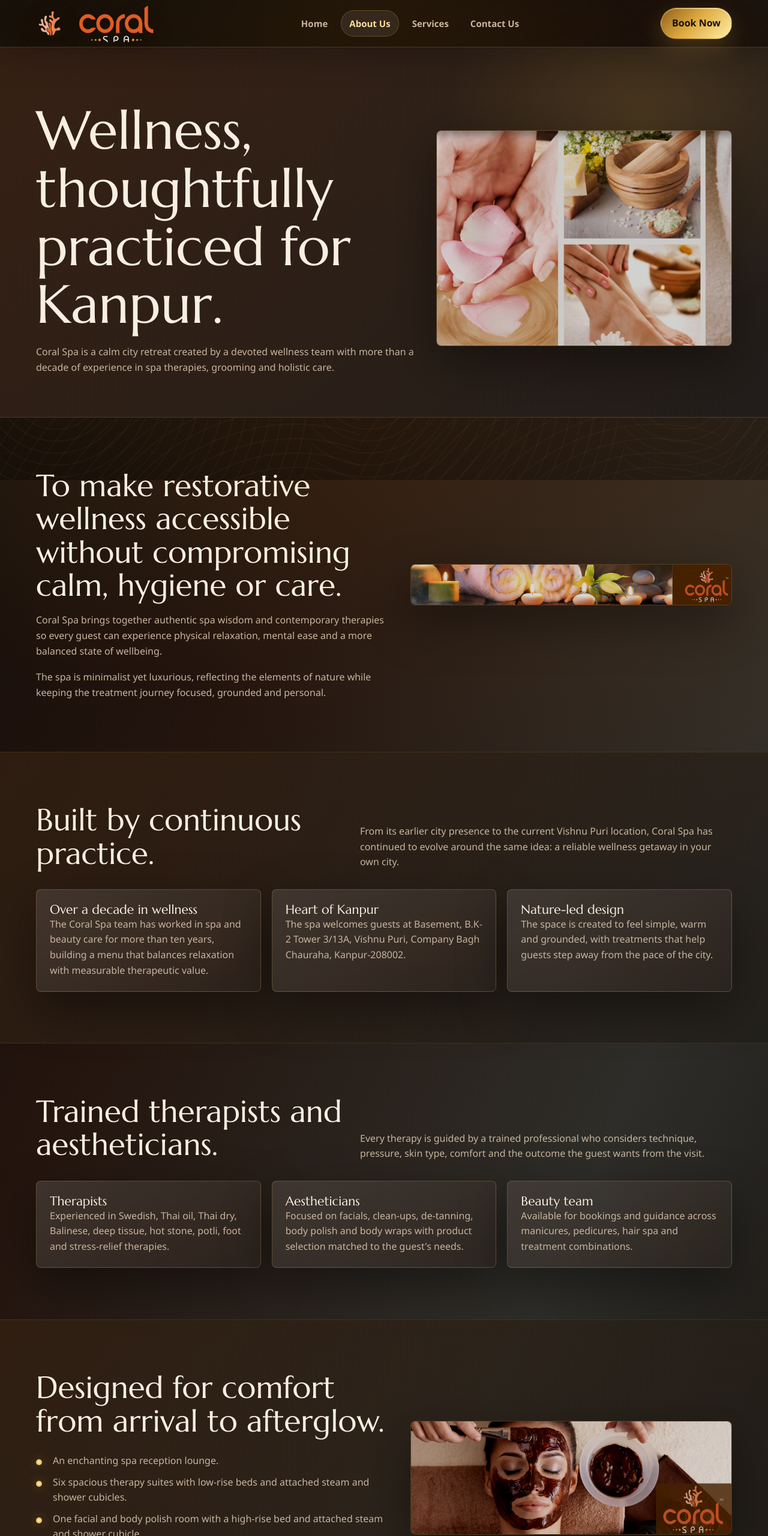
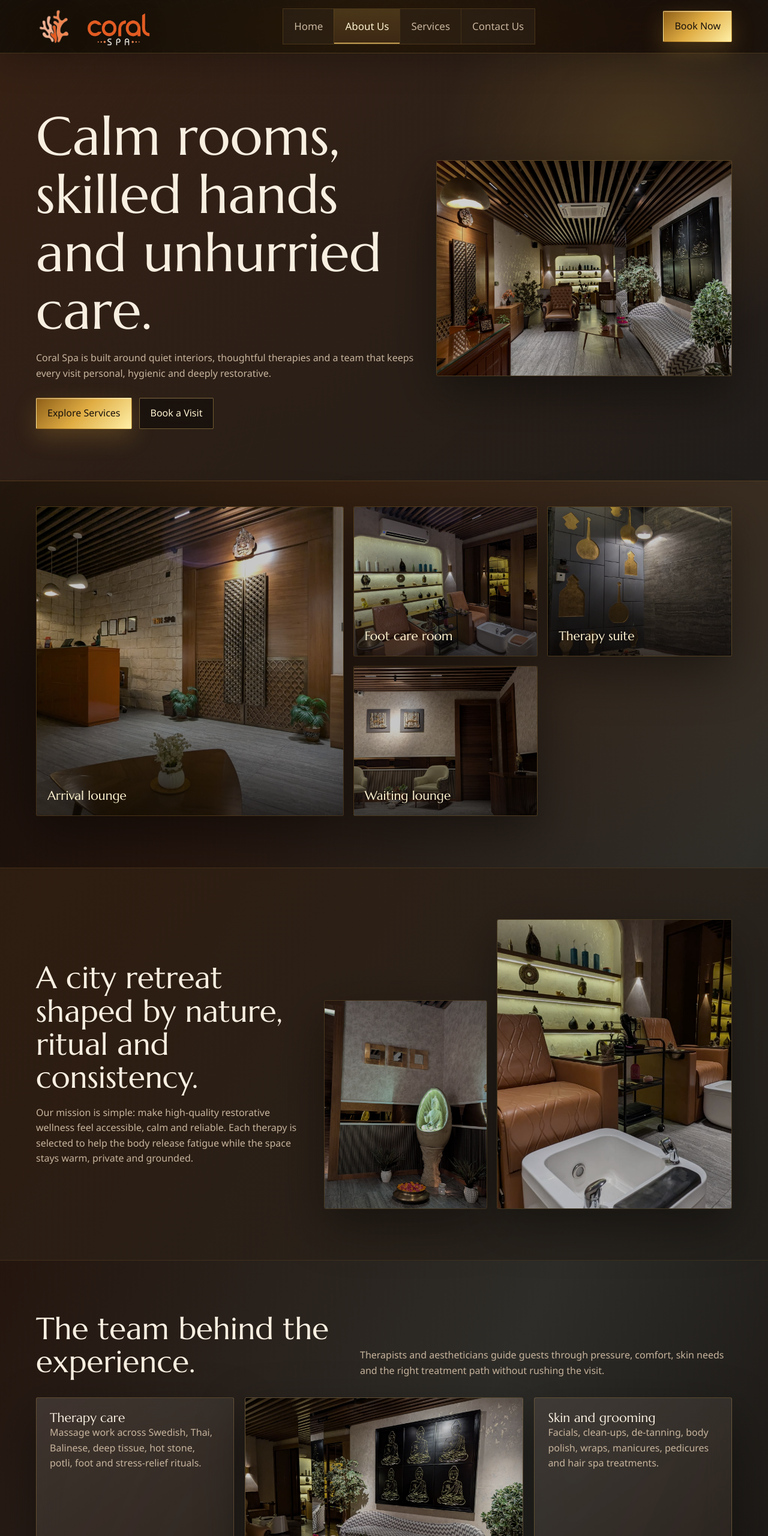
Before and after one commit to pendyal1/coral_spa, a website: page about.html in a window 1280 px wide. Shown: the top 2560 px of the page at 60% size. Drawn offline with Linux system fonts and the light colour scheme; a web font is replaced by a local one.

Commit message:
Refine spa layout and about gallery

```diff
--- a/about.html
+++ b/about.html
@@ -28,48 +28,50 @@
     </header>
 
     <main>
-      <section class="page-hero">
+      <section class="page-hero about-hero">
         <div class="container">
           <div>
-            <h1>Wellness, thoughtfully practiced for Kanpur.</h1>
-            <p>Coral Spa is a calm city retreat created by a devoted wellness team with more than a decade of experience in spa therapies, grooming and holistic care.</p>
+            <h1>Calm rooms, skilled hands and unhurried care.</h1>
+            <p>Coral Spa is built around quiet interiors, thoughtful therapies and a team that keeps every visit personal, hygienic and deeply restorative.</p>
+            <div class="hero-actions">
+              <a class="btn" href="services.html">Explore Services</a>
+              <a class="btn secondary" href="tel:+919792710010">Book a Visit</a>
+            </div>
           </div>
-          <img src="assets/images/hero-3.jpg" alt="Coral Spa treatment room">
+          <img src="assets/images/gallery/coral-spa-main-suite.jpeg" alt="Coral Spa main therapy suite">
         </div>
       </section>
 
-      <section class="section">
-        <div class="container split">
-          <div class="rich-text">
-            <h2>To make restorative wellness accessible without compromising calm, hygiene or care.</h2>
-            <p>Coral Spa brings together authentic spa wisdom and contemporary therapies so every guest can experience physical relaxation, mental ease and a more balanced state of wellbeing.</p>
-            <p>The spa is minimalist yet luxurious, reflecting the elements of nature while keeping the treatment journey focused, grounded and personal.</p>
-          </div>
-          <img src="assets/images/interior-banner.jpg" alt="Coral Spa ambience">
+      <section class="section about-gallery-section">
+        <div class="container about-gallery">
+          <figure class="about-photo about-photo-large">
+            <img src="assets/images/gallery/coral-spa-reception.jpeg" alt="Coral Spa reception with warm wood and stone interiors">
+            <figcaption>Arrival lounge</figcaption>
+          </figure>
+          <figure class="about-photo">
+            <img src="assets/images/gallery/coral-spa-pedicure-lounge.jpeg" alt="Coral Spa pedicure lounge">
+            <figcaption>Foot care room</figcaption>
+          </figure>
+          <figure class="about-photo">
+            <img src="assets/images/gallery/coral-spa-treatment-room.jpeg" alt="Coral Spa treatment room">
+            <figcaption>Therapy suite</figcaption>
+          </figure>
+          <figure class="about-photo">
+            <img src="assets/images/gallery/coral-spa-waiting-lounge.jpeg" alt="Coral Spa waiting lounge">
+            <figcaption>Waiting lounge</figcaption>
+          </figure>
         </div>
       </section>
 
-      <section class="section alt">
-        <div class="container">
-          <div class="section-head">
-            <div>
-              <h2>Built by continuous practice.</h2>
-            </div>
-            <p>From its earlier city presence to the current Vishnu Puri location, Coral Spa has continued to evolve around the same idea: a reliable wellness getaway in your own city.</p>
+      <section class="section alt about-story-section">
+        <div class="container about-story">
+          <div class="rich-text">
+            <h2>A city retreat shaped by nature, ritual and consistency.</h2>
+            <p>Our mission is simple: make high-quality restorative wellness feel accessible, calm and reliable. Each therapy is selected to help the body release fatigue while the space stays warm, private and grounded.</p>
           </div>
-          <div class="cards-grid">
-            <article class="plain-card">
-              <h3>Over a decade in wellness</h3>
-              <p>The Coral Spa team has worked in spa and beauty care for more than ten years, building a menu that balances relaxation with measurable therapeutic value.</p>
-            </article>
-            <article class="plain-card">
-              <h3>Heart of Kanpur</h3>
-              <p>The spa welcomes guests at Basement, B.K-2 Tower 3/13A, Vishnu Puri, Company Bagh Chauraha, Kanpur-208002.</p>
-            </article>
-            <article class="plain-card">
-              <h3>Nature-led design</h3>
-              <p>The space is created to feel simple, warm and grounded, with treatments that help guests step away from the pace of the city.</p>
-            </article>
+          <div class="about-story-images">
+            <img src="assets/images/gallery/coral-spa-art-corner.jpeg" alt="Decorative wellness corner at Coral Spa">
+            <img src="assets/images/gallery/coral-spa-foot-therapy.jpeg" alt="Coral Spa foot therapy seating">
           </div>
         </div>
       </section>
@@ -78,50 +80,36 @@
         <div class="container">
           <div class="section-head">
             <div>
-              <h2>Trained therapists and aestheticians.</h2>
+              <h2>The team behind the experience.</h2>
             </div>
-            <p>Every therapy is guided by a trained professional who considers technique, pressure, skin type, comfort and the outcome the guest wants from the visit.</p>
+            <p>Therapists and aestheticians guide guests through pressure, comfort, skin needs and the right treatment path without rushing the visit.</p>
           </div>
-          <div class="cards-grid">
+          <div class="about-team-grid">
             <article class="plain-card">
-              <h3>Therapists</h3>
-              <p>Experienced in Swedish, Thai oil, Thai dry, Balinese, deep tissue, hot stone, potli, foot and stress-relief therapies.</p>
+              <h3>Therapy care</h3>
+              <p>Massage work across Swedish, Thai, Balinese, deep tissue, hot stone, potli, foot and stress-relief rituals.</p>
+            </article>
+            <article class="plain-card image-card">
+              <img src="assets/images/gallery/coral-spa-therapy-suite.jpeg" alt="Coral Spa therapy suite seating">
             </article>
             <article class="plain-card">
-              <h3>Aestheticians</h3>
-              <p>Focused on facials, clean-ups, de-tanning, body polish and body wraps with product selection matched to the guest's needs.</p>
-            </article>
-            <article class="plain-card">
-              <h3>Beauty team</h3>
-              <p>Available for bookings and guidance across manicures, pedicures, hair spa and treatment combinations.</p>
+              <h3>Skin and grooming</h3>
+              <p>Facials, clean-ups, de-tanning, body polish, wraps, manicures, pedicures and hair spa treatments.</p>
             </article>
           </div>
         </div>
       </section>
 
       <section class="section alt">
-        <div class="container split">
-          <div class="rich-text">
-            <h2>Designed for comfort from arrival to afterglow.</h2>
-            <ul class="feature-list">
-              <li>An enchanting spa reception lounge.</li>
-              <li>Six spacious therapy suites with low-rise beds and attached steam and shower cubicles.</li>
-              <li>One facial and body polish room with a high-rise bed and attached steam and shower cubicle.</li>
-              <li>A hair spa section with a hair treatment chair and shampoo station.</li>
-              <li>Two manicure and pedicure recliners for focused hand and foot care.</li>
-            </ul>
-          </div>
-          <img src="assets/images/hero-4.jpg" alt="Spa suite details">
-        </div>
-      </section>
-
-      <section class="section">
         <div class="container">
           <div class="section-head">
             <div>
               <h2>Guest-first care.</h2>
             </div>
-            <a class="btn secondary" href="https://www.google.com/search?q=Coral+Spa+Kanpur+reviews" target="_blank" rel="noreferrer">See Google Reviews</a>
+            <a class="btn secondary" href="https://www.google.com/search?q=Coral+Spa+Kanpur+reviews" target="_blank" rel="noreferrer">
+              <svg class="btn-icon google-icon" viewBox="0 0 24 24" aria-hidden="true"><path d="M21 12.25c0 5.25-3.58 8.75-8.86 8.75A9 9 0 1 1 18.5 5.64l-2.44 2.35a5.49 5.49 0 1 0-3.92 9.35c2.66 0 4.42-1.36 4.86-3.36h-4.86v-3.1h8.68c.12.45.18.88.18 1.37Z"></path></svg>
+              Google Reviews
+            </a>
           </div>
           <div class="reviews">
             <article class="review-card"><div class="stars">5 / 5</div><p>"A calm, professional spa experience with attentive therapists and a peaceful ambience."</p></article>
@@ -135,7 +123,10 @@
     <footer class="site-footer">
       <div class="container footer-inner">
         <p>Copyright <span data-year></span> Coral Spa. All rights reserved.</p>
-        <div class="footer-links"><a href="https://www.facebook.com/coralspakanpur" target="_blank" rel="noreferrer">Facebook</a><a href="https://twitter.com/spa_coral" target="_blank" rel="noreferrer">Twitter</a><a href="contact.html">Contact</a></div>
+        <div class="footer-contact">
+          <span>Basement, B.K-2 Tower 3/13A, Vishnu Puri, Company Bagh Chauraha, Kanpur-208002</span>
+          <a href="tel:+919792710010">09792710010</a>
+        </div>
       </div>
     </footer>
 
--- a/assets/css/styles.css
+++ b/assets/css/styles.css
@@ -92,7 +92,7 @@
   align-items: center;
   justify-content: space-between;
   gap: 24px;
-  min-height: 78px;
+  min-height: 88px;
 }
 
 .brand {
@@ -101,13 +101,13 @@
   gap: 12px;
   color: var(--ink);
   text-decoration: none;
-  font-weight: 800;
+  font-weight: 500;
   letter-spacing: 0;
 }
 
 .brand-mark {
-  width: 48px;
-  height: 48px;
+  width: 64px;
+  height: 64px;
   border: 0;
   border-radius: 0;
   object-fit: contain;
@@ -115,8 +115,8 @@
 }
 
 .brand-wordmark {
-  width: 146px;
-  height: 62px;
+  width: 122px;
+  height: 70px;
   object-fit: cover;
   object-position: center 68%;
   filter: drop-shadow(0 7px 16px rgba(0, 0, 0, 0.4));
@@ -125,23 +125,31 @@
 .site-nav {
   display: flex;
   align-items: center;
-  gap: 8px;
+  gap: 0;
+  border: 1px solid rgba(214, 162, 61, 0.18);
+  background: rgba(255, 255, 255, 0.035);
 }
 
 .site-nav a {
-  border-radius: 999px;
+  border-radius: 0;
   color: var(--muted);
-  padding: 10px 14px;
+  padding: 15px 18px;
   text-decoration: none;
-  font-weight: 600;
-  font-size: 0.94rem;
+  font-weight: 500;
+  font-size: 1.06rem;
+  border-left: 1px solid rgba(214, 162, 61, 0.14);
+  transition: background 180ms ease, color 180ms ease, border-color 180ms ease;
+}
+
+.site-nav a:first-child {
+  border-left: 0;
 }
 
 .site-nav a:hover,
 .site-nav a.active {
-  background: rgba(255, 255, 255, 0.08);
-  color: #f8df9b;
-  box-shadow: inset 0 0 0 1px rgba(214, 162, 61, 0.28);
+  background: linear-gradient(180deg, rgba(214, 162, 61, 0.18), rgba(94, 58, 25, 0.34));
+  color: #fff4d2;
+  box-shadow: inset 0 -2px 0 rgba(240, 198, 106, 0.72);
 }
 
 .nav-toggle {
@@ -149,9 +157,9 @@
   border: 1px solid var(--line);
   background: var(--glass);
   color: var(--ink);
-  border-radius: 8px;
+  border-radius: 2px;
   padding: 9px 11px;
-  font-weight: 800;
+  font-weight: 500;
 }
 
 .btn {
@@ -161,13 +169,14 @@
   gap: 8px;
   min-height: 44px;
   border: 1px solid transparent;
-  border-radius: 999px;
+  border-radius: 2px;
   padding: 12px 18px;
   background: linear-gradient(135deg, #8f5f18, #e0ad43 48%, #fff0a8);
   color: #17100b;
   text-decoration: none;
-  font-weight: 800;
+  font-weight: 500;
   box-shadow: 0 14px 38px rgba(214, 162, 61, 0.24), inset 0 1px 0 rgba(255, 255, 255, 0.45);
+  transition: background 180ms ease, color 180ms ease, border-color 180ms ease, transform 180ms ease;
 }
 
 .btn:hover {
@@ -175,11 +184,18 @@
 }
 
 .btn.secondary {
-  background: rgba(255, 255, 255, 0.08);
-  color: #f4d98b;
-  border-color: rgba(214, 162, 61, 0.35);
+  background: rgba(19, 13, 9, 0.68);
+  color: #fff4d2;
+  border-color: rgba(240, 198, 106, 0.42);
   box-shadow: inset 0 1px 0 rgba(255, 255, 255, 0.08);
   backdrop-filter: blur(16px);
+}
+
+.btn.secondary:hover,
+.btn.ghost:hover {
+  background: rgba(214, 162, 61, 0.18);
+  color: #fff8dc;
+  border-color: rgba(240, 198, 106, 0.78);
 }
 
 .btn.ghost {
@@ -190,11 +206,26 @@
   backdrop-filter: blur(14px);
 }
 
+.btn-icon {
+  width: 18px;
+  height: 18px;
+  fill: none;
+  stroke: currentColor;
+  stroke-width: 1.8;
+  stroke-linecap: round;
+  stroke-linejoin: round;
+}
+
+.google-icon {
+  fill: currentColor;
+  stroke: none;
+}
+
 .hero {
   position: relative;
-  min-height: calc(100vh - 78px);
+  min-height: calc(100vh - 88px);
   display: grid;
-  align-items: end;
+  align-items: center;
   overflow: hidden;
   color: var(--white);
   background: #120d0a;
@@ -225,8 +256,15 @@
 .hero-content {
   position: relative;
   z-index: 1;
+  width: min(1160px, calc(100% - 40px));
+  max-width: 1160px;
+  padding: 100px 0 80px;
+  margin: 0 auto;
+  text-align: left;
+}
+
+.hero-content h1 {
   max-width: 760px;
-  padding: 100px 0 80px;
 }
 
 h1,
@@ -340,7 +378,7 @@
   position: relative;
   min-height: 480px;
   border: 1px solid rgba(214, 162, 61, 0.28);
-  border-radius: 8px;
+  border-radius: 3px;
   overflow: hidden;
   color: var(--white);
   scroll-snap-align: start;
@@ -390,7 +428,7 @@
     linear-gradient(145deg, rgba(255, 255, 255, 0.12), rgba(255, 255, 255, 0.03)),
     var(--glass);
   border: 1px solid var(--line);
-  border-radius: 8px;
+  border-radius: 3px;
   overflow: hidden;
   box-shadow: var(--shadow);
   backdrop-filter: blur(22px) saturate(136%);
@@ -428,7 +466,7 @@
   margin-top: 18px;
   padding-top: 16px;
   border-top: 1px solid var(--line);
-  font-weight: 800;
+  font-weight: 600;
 }
 
 .service-meta span {
@@ -489,25 +527,6 @@
   box-shadow: 0 0 18px rgba(214, 162, 61, 0.44);
 }
 
-.quote-band {
-  background:
-    radial-gradient(circle at 10% 20%, rgba(214, 162, 61, 0.18), transparent 28%),
-    linear-gradient(135deg, rgba(41, 22, 12, 0.94), rgba(15, 12, 10, 0.96)),
-    var(--wood);
-  color: var(--white);
-  padding: 68px 0;
-  border-top: 1px solid rgba(214, 162, 61, 0.22);
-  border-bottom: 1px solid rgba(214, 162, 61, 0.22);
-}
-
-.quote-band blockquote {
-  margin: 0;
-  color: #fff4d2;
-  font-size: clamp(1.9rem, 4vw, 4rem);
-  line-height: 1.12;
-  max-width: 950px;
-}
-
 .reviews {
   display: grid;
   grid-template-columns: repeat(3, 1fr);
@@ -547,15 +566,108 @@
   height: 360px;
   width: 100%;
   border: 1px solid rgba(214, 162, 61, 0.28);
-  border-radius: 8px;
+  border-radius: 3px;
   object-fit: cover;
   box-shadow: var(--shadow);
   filter: saturate(0.9) contrast(1.04) brightness(0.82);
 }
 
+.about-hero {
+  padding-bottom: 86px;
+}
+
+.about-gallery-section {
+  padding-top: 42px;
+}
+
+.about-gallery {
+  display: grid;
+  grid-template-columns: 1.25fr 0.75fr 0.75fr;
+  grid-auto-rows: 250px;
+  gap: 16px;
+}
+
+.about-photo {
+  position: relative;
+  min-width: 0;
+  margin: 0;
+  border: 1px solid rgba(214, 162, 61, 0.24);
+  border-radius: 3px;
+  overflow: hidden;
+  background: rgba(0, 0, 0, 0.18);
+  box-shadow: var(--shadow);
+}
+
+.about-photo-large {
+  grid-row: span 2;
+}
+
+.about-photo img,
+.image-card img,
+.about-story-images img {
+  width: 100%;
+  height: 100%;
+  object-fit: cover;
+  filter: saturate(0.92) contrast(1.03) brightness(0.78);
+}
+
+.about-photo::after {
+  content: "";
+  position: absolute;
+  inset: 0;
+  background: linear-gradient(0deg, rgba(12, 8, 6, 0.68), transparent 54%);
+}
+
+.about-photo figcaption {
+  position: absolute;
+  left: 18px;
+  bottom: 16px;
+  z-index: 1;
+  color: #fff4d2;
+  font-family: "Marcellus", Georgia, serif;
+  font-size: 1.3rem;
+}
+
+.about-story {
+  display: grid;
+  grid-template-columns: 0.8fr 1.2fr;
+  gap: 26px;
+  align-items: center;
+}
+
+.about-story-images {
+  display: grid;
+  grid-template-columns: 0.82fr 1.18fr;
+  gap: 16px;
+  min-height: 430px;
+}
+
+.about-story-images img {
+  border: 1px solid rgba(214, 162, 61, 0.24);
+  border-radius: 3px;
+  box-shadow: var(--shadow);
+}
+
+.about-story-images img:first-child {
+  align-self: end;
+  height: 72%;
+}
+
+.about-team-grid {
+  display: grid;
+  grid-template-columns: 0.78fr 1.1fr 0.78fr;
+  gap: 18px;
+  align-items: stretch;
+}
+
+.image-card {
+  min-height: 330px;
+  padding: 0;
+}
+
 .category-nav {
   position: sticky;
-  top: 78px;
+  top: 88px;
   z-index: 8;
   background: rgba(16, 11, 8, 0.78);
   border-bottom: 1px solid var(--line);
@@ -564,7 +676,7 @@
 
 .category-nav .container {
   display: flex;
-  gap: 10px;
+  gap: 0;
   overflow-x: auto;
   padding-top: 14px;
   padding-bottom: 14px;
@@ -574,12 +686,18 @@
   white-space: nowrap;
   border: 1px solid var(--line);
   background: rgba(255, 255, 255, 0.06);
-  border-radius: 999px;
-  padding: 9px 13px;
+  border-radius: 2px;
+  padding: 11px 15px;
   color: var(--muted);
   text-decoration: none;
-  font-weight: 800;
-  font-size: 0.9rem;
+  font-weight: 500;
+  font-size: 0.96rem;
+}
+
+.category-nav a:hover {
+  background: rgba(214, 162, 61, 0.15);
+  color: #fff4d2;
+  border-color: rgba(240, 198, 106, 0.54);
 }
 
 .service-category {
@@ -622,9 +740,9 @@
   gap: 16px;
 }
 
-.contact-card a {
+.contact-card a:not(.btn) {
   color: var(--coral-dark);
-  font-weight: 800;
+  font-weight: 500;
 }
 
 .home-contact-section {
@@ -683,7 +801,7 @@
   min-height: 100%;
   overflow: hidden;
   border: 1px solid rgba(218, 177, 90, 0.24);
-  border-radius: 8px;
+  border-radius: 3px;
   background: rgba(0, 0, 0, 0.22);
 }
 
@@ -697,7 +815,7 @@
 
 .map-frame {
   overflow: hidden;
-  border-radius: 8px;
+  border-radius: 3px;
   border: 1px solid var(--line);
   background: var(--glass);
   box-shadow: var(--shadow);
@@ -726,16 +844,24 @@
   gap: 22px;
 }
 
-.footer-links {
+.footer-contact {
   display: flex;
-  gap: 14px;
+  align-items: center;
+  justify-content: flex-end;
+  gap: 18px;
   flex-wrap: wrap;
+  max-width: 760px;
+  text-align: right;
 }
 
-.footer-links a {
+.footer-contact a {
   color: #f4d98b;
   text-decoration: none;
-  font-weight: 800;
+  font-weight: 500;
+}
+
+.footer-contact span {
+  color: rgba(255, 244, 210, 0.72);
 }
 
 @media (max-width: 920px) {
@@ -748,12 +874,12 @@
     position: absolute;
     left: 20px;
     right: 20px;
-    top: 78px;
+    top: 88px;
     flex-direction: column;
     align-items: stretch;
     background: rgba(18, 13, 10, 0.92);
     border: 1px solid var(--line);
-    border-radius: 8px;
+    border-radius: 2px;
     padding: 12px;
     box-shadow: var(--shadow);
     backdrop-filter: blur(18px);
@@ -764,7 +890,8 @@
   }
 
   .site-nav a {
-    border-radius: 8px;
+    border-radius: 0;
+    border-left: 0;
   }
 
   .header-cta {
@@ -780,7 +907,10 @@
   .category-heading,
   .contact-layout,
   .home-contact-layout,
-  .find-us-panel {
+  .find-us-panel,
+  .about-gallery,
+  .about-story,
+  .about-team-grid {
     grid-template-columns: 1fr;
   }
 
@@ -790,9 +920,32 @@
     flex-direction: column;
   }
 
+  .footer-contact {
+    justify-content: flex-start;
+    text-align: left;
+  }
+
   .page-hero img,
   .category-heading img {
     height: 260px;
+  }
+
+  .about-gallery {
+    grid-auto-rows: 300px;
+  }
+
+  .about-photo-large {
+    grid-row: span 1;
+  }
+
+  .about-story-images {
+    grid-template-columns: 1fr;
+    min-height: auto;
+  }
+
+  .about-story-images img,
+  .about-story-images img:first-child {
+    height: 300px;
   }
 }
 
```
Also changed, not shown: contact.html (+13 -4 lines), index.html (+16 -17 lines), services.html (+5 -2 lines), assets/images/gallery/coral-spa-art-corner.jpeg (added), assets/images/gallery/coral-spa-foot-therapy.jpeg (added), assets/images/gallery/coral-spa-main-suite.jpeg (added), assets/images/gallery/coral-spa-pedicure-lounge.jpeg (added), assets/images/gallery/coral-spa-reception.jpeg (added), assets/images/gallery/coral-spa-therapy-suite.jpeg (added), assets/images/gallery/coral-spa-treatment-room.jpeg (added), assets/images/gallery/coral-spa-waiting-lounge.jpeg (added).
